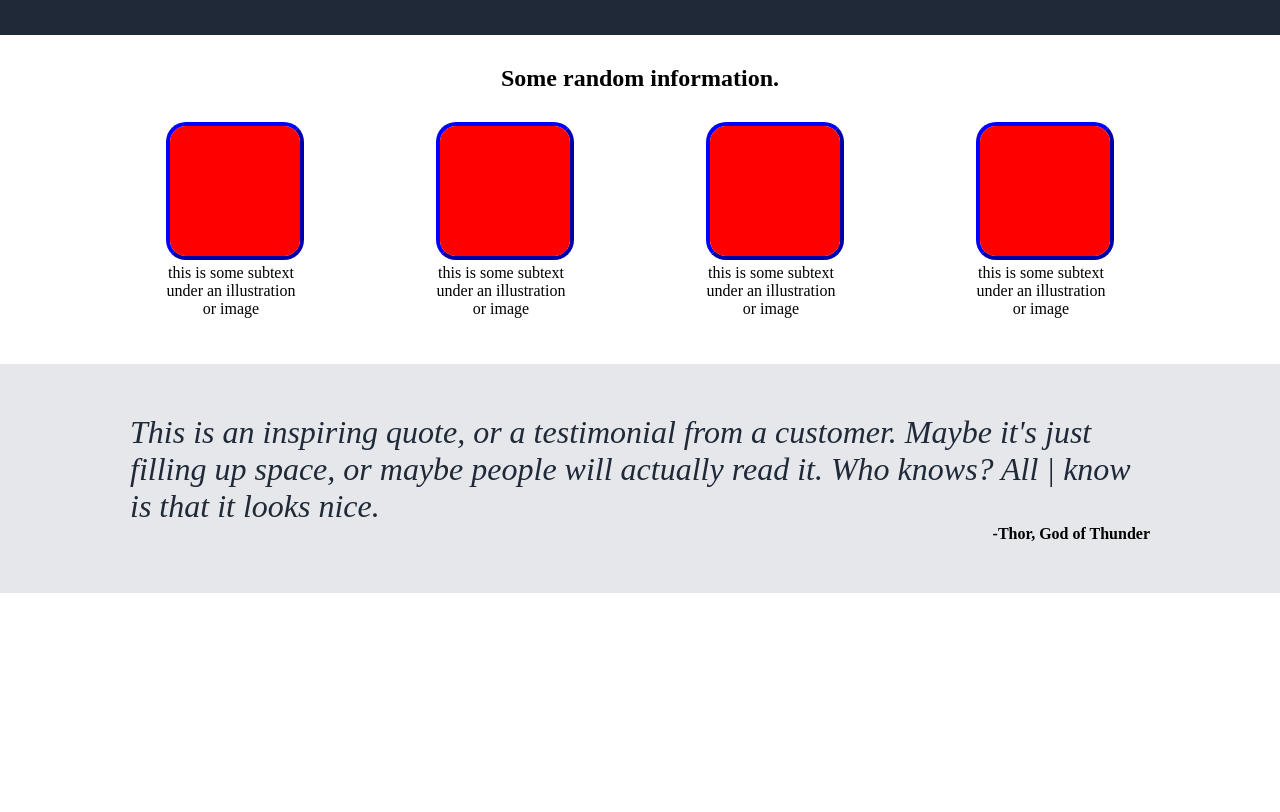
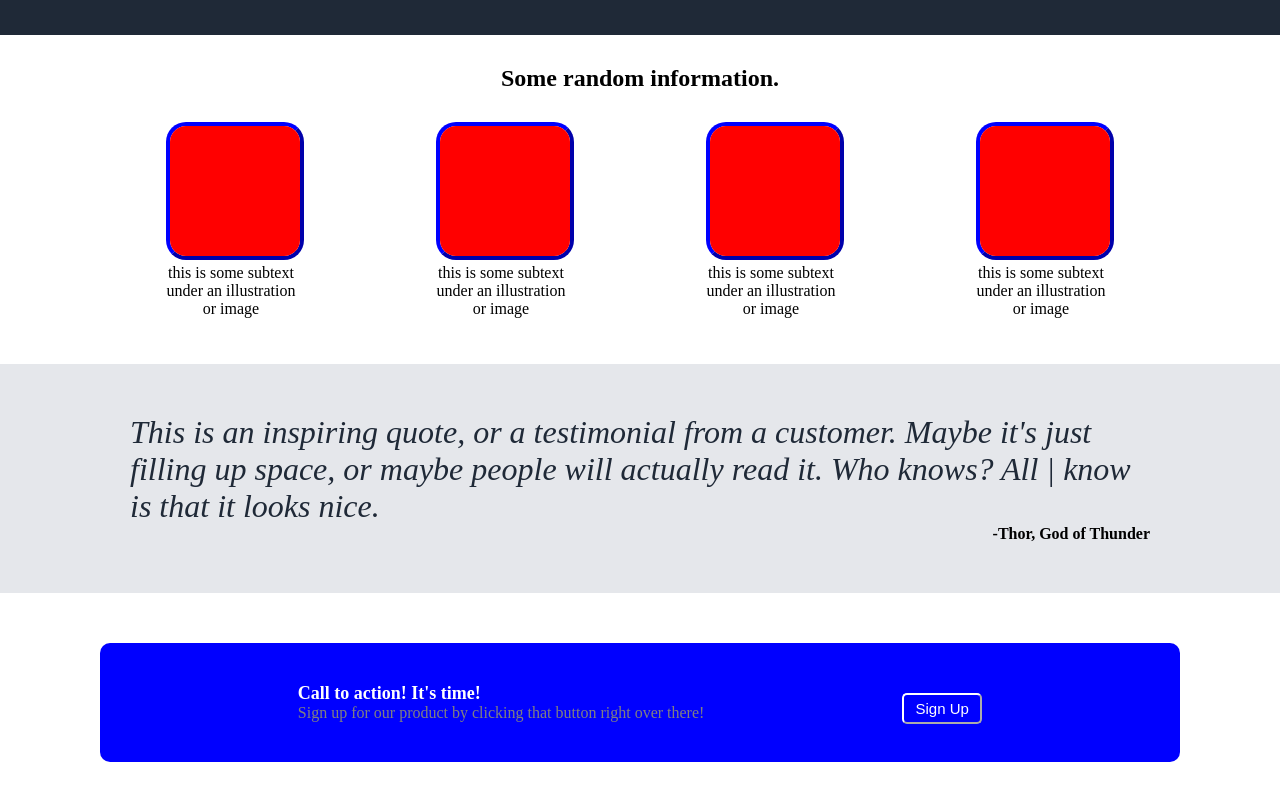
Before and after one commit to AryaGill/TheOdinProject, a plain HTML site: page Project:Landing_Page/index.html in a window 1280 px wide. Shown: the part 322-1134 px from the top of the page. Before the commit the page ends 915 px from the top, so only its background shows below. Drawn offline with Linux system fonts and the light colour scheme.

Commit message:
Create call to action section

```diff
--- a/Project:Landing_Page/index.html
+++ b/Project:Landing_Page/index.html
@@ -63,5 +63,18 @@
             -Thor, God of Thunder
         </div>
     </div>
+
+    <div class="call">
+        <div class="body">
+            <div class="text">
+                <h6>Call to action! It's time!</h6>
+                <p>Sign up for our product by clicking that button right over there!</p>
+            </div>
+            <div class="button">
+                <button>Sign Up</button>
+            </div>
+        </div>
+
+    </div>
 </body>
 </html>
--- a/Project:Landing_Page/style.css
+++ b/Project:Landing_Page/style.css
@@ -104,3 +104,49 @@
     text-align: right;
     font-weight: bold;
 }
+.call{
+    background-color: white;
+    padding: 50px 100px 50px 100px;
+}
+
+.call .body{
+    background-color: blue;
+    display: flex;
+    border-radius: 10px;
+    -webkit-border-radius: 10px;
+    -moz-border-radius: 10px;
+    -ms-border-radius: 10px;
+    -o-border-radius: 10px;
+    justify-content: space-evenly;
+}
+.call .body .text{
+    padding: 40px 80px 40px 80px;
+}
+.call .body .text h6{
+    color: white;
+    font-size: large;
+    justify-content: left;
+}
+.call .body .text p{
+    color: gray;
+}
+.call .body .button button{
+    margin-top: 50px;
+    margin-right: 80px;
+    padding: 5px;
+    background-color: blue;
+    width: 80px;
+    height: auto;
+    font-size: 15px;
+    color: white;
+    border-color: white;
+    border-radius: 5px;
+    -webkit-border-radius: 5px;
+    -moz-border-radius: 5px;
+    -ms-border-radius: 5px;
+    -o-border-radius: 5px;
+}
+.call .body .button button:hover{
+    background-color: white;
+    color: blue;
+}
```
